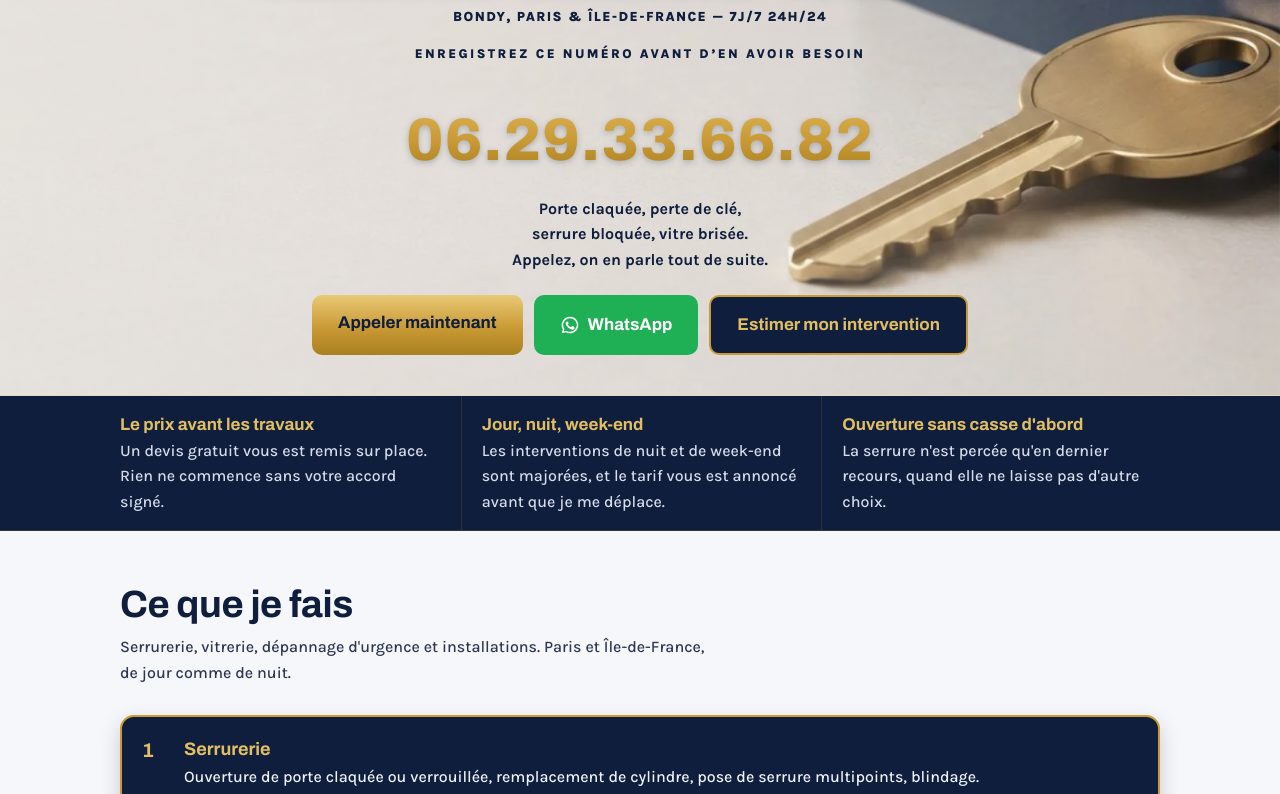
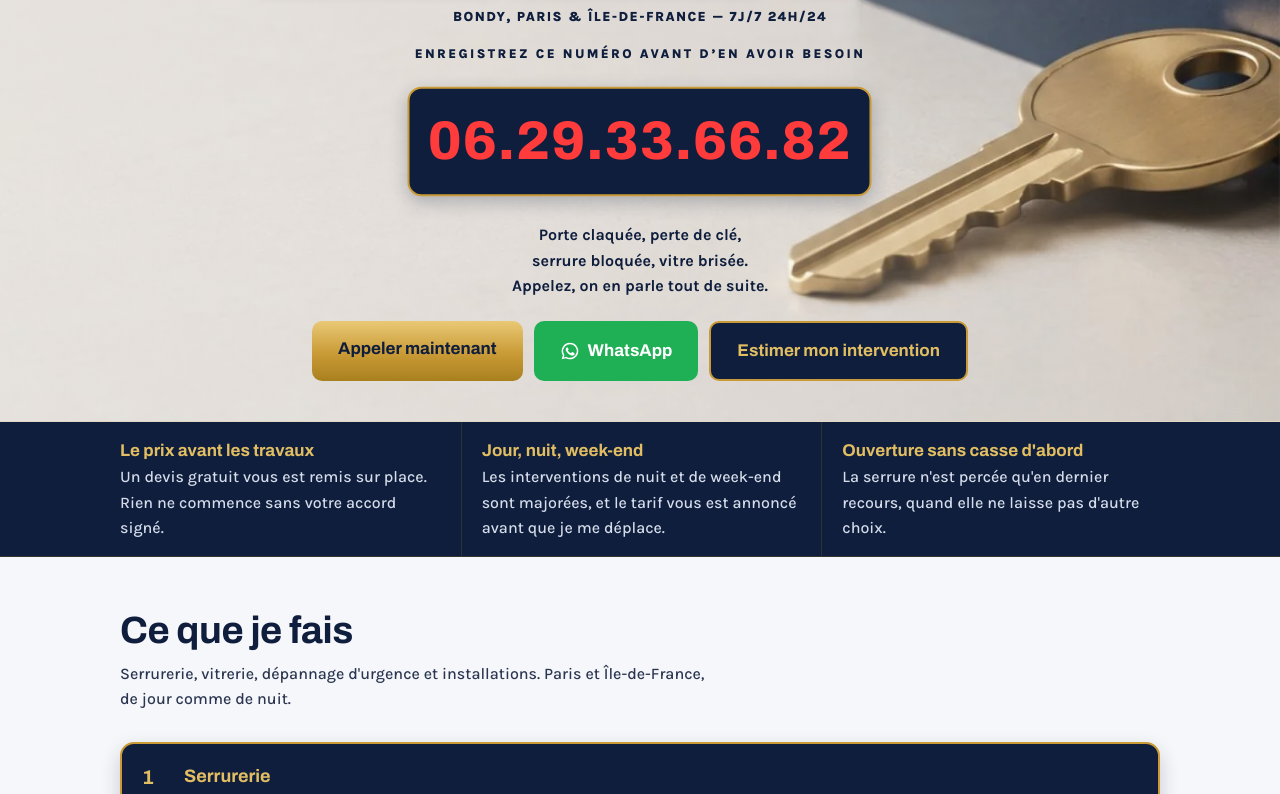
Before and after one commit to WebCoast75/acsd-serrurier, a plain HTML site: page index.html in a window 1280 px wide. Shown: the part 778-1572 px from the top of the page. Drawn offline with Linux system fonts and the light colour scheme.

Commit message:
Accueil : numéro en rouge dans un bouton bleu nuit à bord doré, avec un léger battement
Co-Authored-By: Claude Opus 5.5 <noreply@anthropic.com>
Claude-Session: https://claude.ai/code/session_01KuXicJdp7Pbhrhub9R4STY

```diff
--- a/index.html
+++ b/index.html
@@ -382,6 +382,11 @@ footer a{color:#E2BE62}
 main .hero .sous,main .hero p.sous{font-weight:700!important;color:#0F1E3D!important;font-size:16px!important}
 .hero .numero{font-weight:800}
 @media(max-width:600px){.hero .accroche{letter-spacing:.02em!important}.hero .zone-l{letter-spacing:.03em!important}}
+/*num-urgence*/
+.hero .numero{position:relative!important;overflow:hidden;display:inline-block!important;background:#0F1E3D!important;-webkit-text-fill-color:#F2CF6B!important;color:#F2CF6B!important;filter:none!important;padding:8px 18px!important;font-size:clamp(30px,8.6vw,54px)!important;font-weight:800;border-radius:14px;border:2px solid #C99A35;margin:22px auto 18px!important;box-shadow:0 6px 18px rgba(15,30,61,.25)}
+@media(prefers-reduced-motion:reduce){.hero .numero{animation:none!important}}
+.hero .numero{-webkit-text-fill-color:#FF3B3B!important;color:#FF3B3B!important;animation:numBat 1.6s ease-in-out infinite}
+@keyframes numBat{0%,100%{transform:scale(1)}50%{transform:scale(1.05)}}
 </style>
 <script type="application/ld+json">
 {
```
